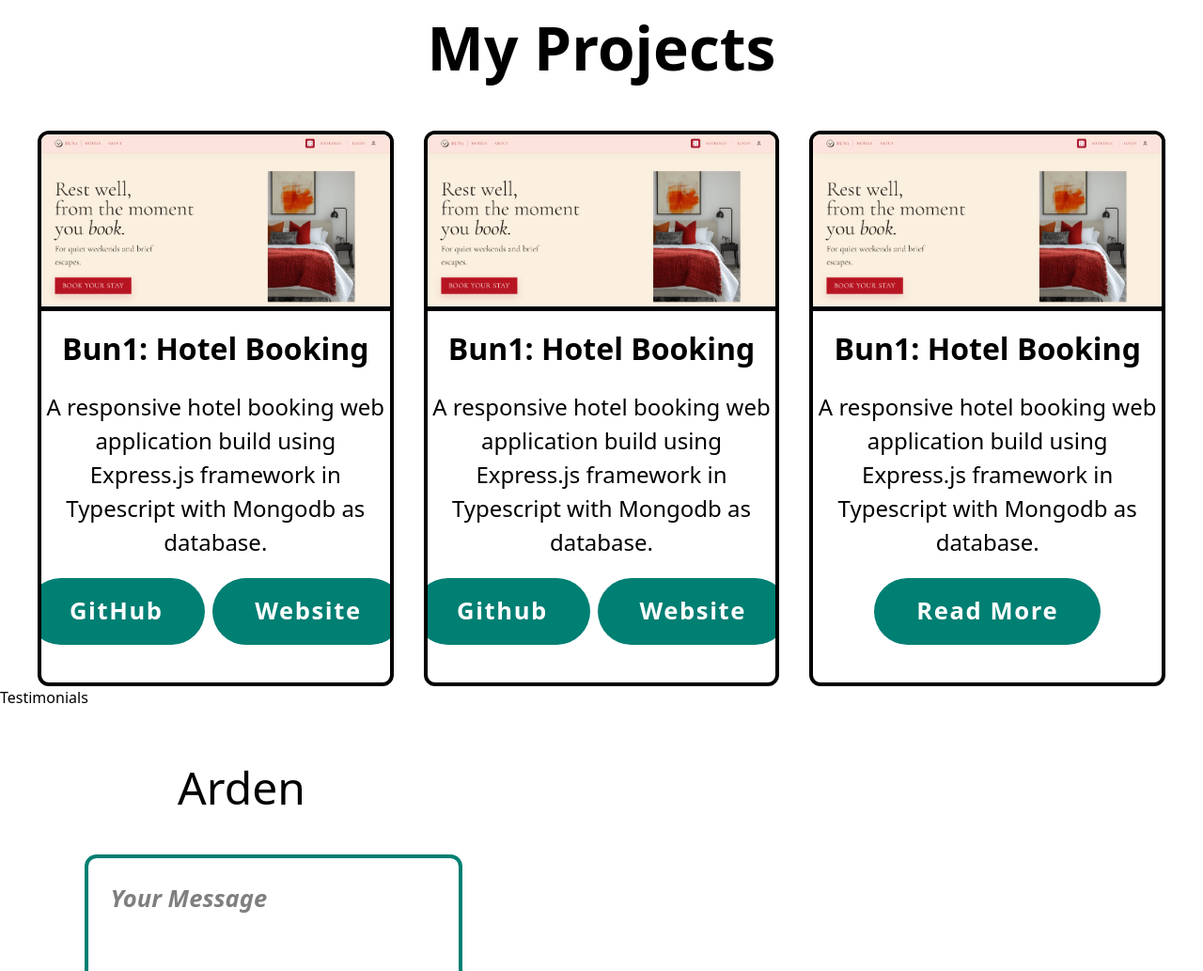
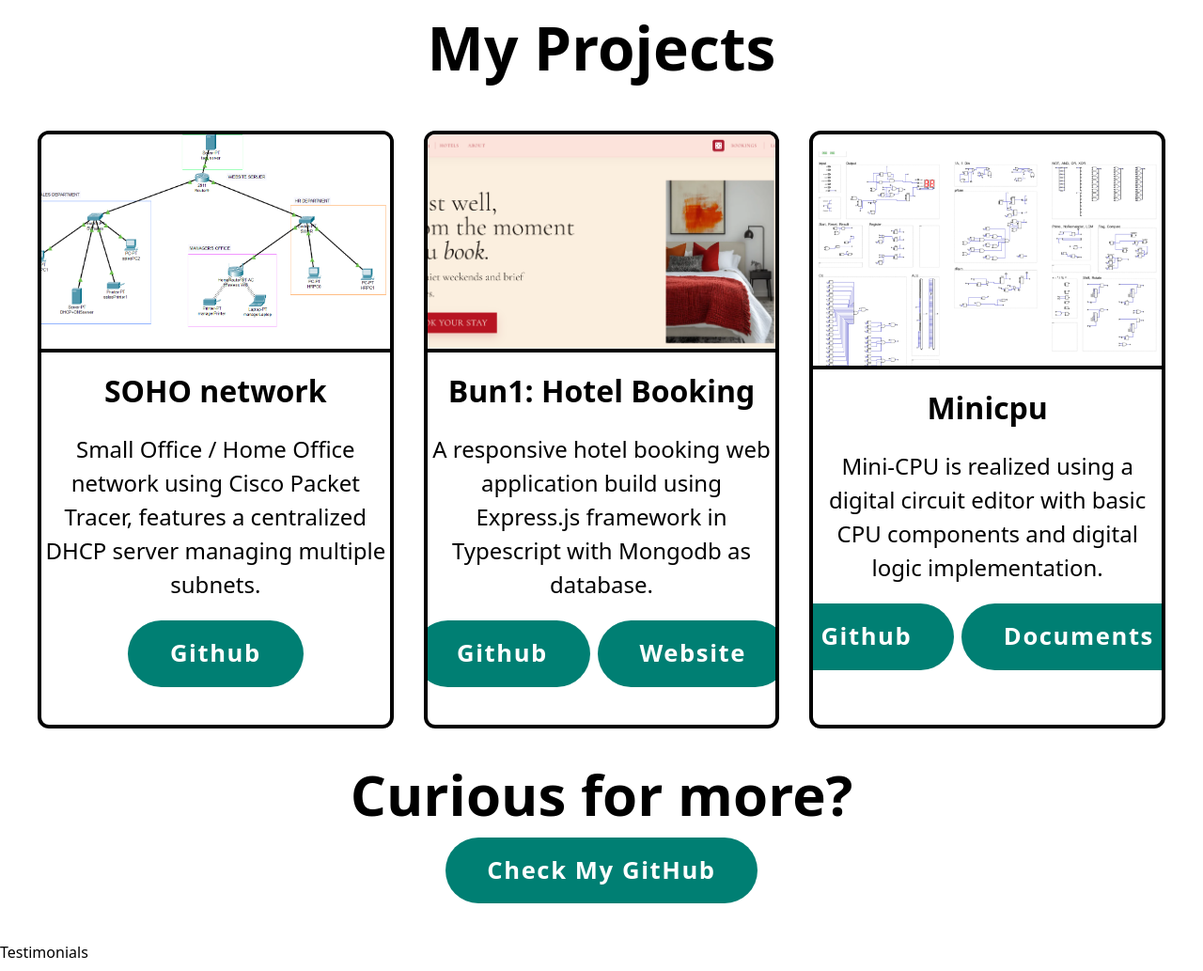
Before and after one commit to Boom21362/Web-Portfolio, a website: page index.html in a window 1280 px wide. Shown: the part 1767-2800 px from the top of the page at 94% size. Drawn offline with nearby package versions, Linux system fonts and the light colour scheme; a script that the page names is missing.

Commit message:
Updated projects session with tailwindcss

```diff
--- a/index.html
+++ b/index.html
@@ -50,7 +50,7 @@
     </header>
      <section id="home" class="min-h-screen pt-[100px] md:pt-0 md:flex pb-10 md:pb-0 items-center justify-center gap-16 px-[5%] bg-white">
 
-    <a href="https://shorturl.at/Y1uH4">
+    <a href="https://shorturl.at/Y1uH4" target="_blank">
     <img src="img/IMG_4295.JPG" alt="Profile Image"
          class="w-[50vw] md:w-[25vw] rounded-full shadow-[0_0_25px_#007f73] cursor-help animate-[floatImage_4s_ease-in-out_infinite] mx-auto md:mr-16 mb-8 transition-all duration-400 ease-out hover:shadow-[0_0_25px_#007f73,0_0_35px_#007f73,0_0_45px_#007f73]">
     </a>
@@ -68,9 +68,18 @@
             <a href="mailto:napatput31@hotmail.com" class="transition-all duration-300 hover:scale-110 hover:bg-transparent"><img src="img/mail.png" alt="Mail" class="w-[43px] md:w-[62px] h-[42px] md:h-[60px]"></a>
         </div>
 
-        <a href="#" class="self-start bg-[#007f73] text-white px-6 py-3 md:py-5 md:px-8 rounded-full font-bold text-md md:text-3xl shadow-none transition-all duration-300 hover:shadow-[0_0_1.6rem_#007f73]" download="img/napatPutsornResume.pdf">Download CV</a>
+        <a href="#" class="self-start bg-[#007f73] text-white px-6 py-3 md:py-3 md:px-6 rounded-full font-bold text-md md:text-xl shadow-none transition-all duration-300 hover:shadow-[0_0_1.6rem_#007f73]" download="img/napatPutsornResume.pdf">Download CV</a>
     </div>
 
+    <div class="hidden md:block flex-col items-center justify-center m-0">
+
+    <div class="h-[330px] overflow-hidden" data-iframe-width="300" data-iframe-height="330" data-share-badge-id="d2b1b7d8-b2cb-4954-aa46-8d95063c5a57" data-share-badge-host="https://www.credly.com"></div>
+    <script type="text/javascript" async src="//cdn.credly.com/assets/utilities/embed.js"></script>
+
+    <div class="h-[330px] overflow-hidden" data-iframe-width="300" data-iframe-height="330" data-share-badge-id="4c33ec41-c319-4207-a5e9-61176a70ecb4" data-share-badge-host="https://www.credly.com"></div>
+    <script type="text/javascript" async src="//cdn.credly.com/assets/utilities/embed.js"></script>
+
+    </div>
 </section>
 
             <section class="md:flex items-center justify-center gap-[3rem] bg-[#d5fdf9] min-h-screen py-2 px-[5%]" id="about">
@@ -81,42 +90,48 @@
                 </div>
 
                 <div class="about-img">
-                    <img src="img\ece-hero-research_400x500.jpg" alt="About Image" class="w-[50vw] md:w-[25vw] h-90 rounded shadow-[0_0_25px_#007f73] cursor-help md:animate-[floatImage_4s_ease-in-out_infinite] md:mr-16 mb-8 transition-all duration-400 ease-out hover:shadow-[0_0_25px_#007f73,0_0_35px_#007f73,0_0_45px_#007f73]">
+                    <img src="img/ece-hero-research_400x500.jpg" alt="About Image" class="w-[50vw] md:w-[25vw] h-90 rounded shadow-[0_0_25px_#007f73] cursor-help md:animate-[floatImage_4s_ease-in-out_infinite] md:mr-16 mb-8 transition-all duration-400 ease-out hover:shadow-[0_0_25px_#007f73,0_0_35px_#007f73,0_0_45px_#007f73]">
                 </div>
             </section>
 
             <section class="min-h-screen pt-[100px] pb-10 md:pb-0 items-center justify-center bg-white" id="project">
                 <h2 class="text-[2rem] md:text-[4rem] font-bold text-center pb-10">My <span>Projects</span></h2>
 
-    <div class="items-center justify-center grid grid-cols-1 md:grid-cols-3 flex-wrap gap-8 mx-10">
+    <div class="grid grid-cols-1 md:grid-cols-3 gap-8 mx-10 items-stretch">
 
-    <div class="flex-1 basis-[30rem] bg-[--color-snd-bg-color] pb-10 sm-block rounded-xl text-center place-content-center overflow-hidden border-[0.3rem] border-[--bg-color] transition-all duration-300 ease-out hover:border-[--main-color] hover:scale-[1.02]">
-        <img src="img\projectBun1remake.png" alt="Project Hotel Booking Bun1remake" class="max-w-full w-full mx-auto border-b-5">
-        <h3 class="text-[2rem] mx-auto font-bold mt-4">Bun1: Hotel Booking</h3>
-        <p class="text-[1.5em] my-5 max-w-[400px] mx-auto ">A responsive hotel booking web application build using Express.js framework in Typescript with Mongodb as database.</p>
+   <div class="flex-1 basis-[30rem] pb-10 block rounded-xl text-center overflow-hidden border-[0.3rem] border-[--bg-color] transition-all duration-300 ease-out hover:border-[--main-color] hover:scale-[1.02]">
+        <img src="img/SOHOnetwork.png" alt="Project SOHO network" class="block w-full h-auto aspect-[16/10] object-cover mx-auto border-b-4">
+        <h3 class="text-lg md:text-[2rem] mx-auto font-bold mt-4">SOHO network </h3>
+        <p class="text-base md:text-[1.5em] my-5 max-w-[400px] mx-auto ">Small Office / Home Office network using Cisco Packet Tracer, features a centralized DHCP server managing multiple subnets.</p>
         <div class="flex mx-2 items-center gap-2 justify-center ">
-            <a href="" class="btn inline-block bg-[#007f73] text-white px-[2.8rem] py-[1rem] rounded-[4rem] font-semibold text-[1.6rem] tracking-[0.1rem] transition-all duration-300 hover:shadow-[0_0_1.6rem_#007f73]">GitHub</a>
-            <a href="" class="btn inline-block bg-[#007f73] text-white px-[2.8rem] py-[1rem] rounded-[4rem] font-semibold text-[1.6rem] tracking-[0.1rem] transition-all duration-300 hover:shadow-[0_0_1.6rem_#007f73]">Website</a>
+            <a href="https://github.com/Boom21362/SOHOnetwork" target="_blank" class="inline-block bg-[#007f73] text-white px-4 py-2 md:px-[2.8rem] md:py-[1rem] rounded-[4rem] font-semibold text-md md:text-[1.6rem] tracking-[0.1rem] transition-all duration-300 hover:shadow-[0_0_1.6rem_#007f73]">Github</a>
         </div>
     </div>
 
-    <div class="flex-1 basis-[30rem] bg-[--snd-bg-color] pb-10 sm-block rounded-xl text-center place-content-center overflow-hidden border-[0.3rem] border-[--bg-color] transition-all duration-300 ease-out hover:border-[--main-color] hover:scale-[1.02]">
-        <img src="img\projectBun1remake.png" alt="Project Hotel Booking Bun1remake" class="max-w-full w-full mx-auto border-b-5">
-        <h3 class="text-[2rem] mx-auto font-bold mt-4">Bun1: Hotel Booking</h3>
-        <p class="text-[1.5em] my-5 max-w-[400px] mx-auto ">A responsive hotel booking web application build using Express.js framework in Typescript with Mongodb as database.</p>
+    <div class="flex-1 basis-[30rem] pb-10 block rounded-xl text-center overflow-hidden border-[0.3rem] border-[--bg-color] transition-all duration-300 ease-out hover:border-[--main-color] hover:scale-[1.02]">
+        <img src="img/projectBun1remake.png" alt="Project Hotel Booking Bun1remake" class="block w-full h-auto aspect-[16/10] object-cover mx-auto border-b-4">
+        <h3 class="text-lg md:text-[2rem] mx-auto font-bold mt-4">Bun1: Hotel Booking</h3>
+        <p class="text-base md:text-[1.5em] my-5 max-w-[400px] mx-auto ">A responsive hotel booking web application build using Express.js framework in Typescript with Mongodb as database.</p>
         <div class="flex mx-2 items-center gap-2 justify-center ">
-            <a href="" class="btn inline-block bg-[#007f73] text-white px-[2.8rem] py-[1rem] rounded-[4rem] font-semibold text-[1.6rem] tracking-[0.1rem] transition-all duration-300 hover:shadow-[0_0_1.6rem_#007f73]">Github</a>
-            <a href="" class="btn inline-block bg-[#007f73] text-white px-[2.8rem] py-[1rem] rounded-[4rem] font-semibold text-[1.6rem] tracking-[0.1rem] transition-all duration-300 hover:shadow-[0_0_1.6rem_#007f73]">Website</a>
+            <a href="https://github.com/Boom21362/se-project-fe-68-2-bun1remake" target="_blank" class="inline-block bg-[#007f73] text-white px-4 py-2 md:px-[2.8rem] md:py-[1rem] rounded-[4rem] font-semibold text-md md:text-[1.6rem] tracking-[0.1rem] transition-all duration-300 hover:shadow-[0_0_1.6rem_#007f73]">Github</a>
+            <a href="https://se-project-fe-68-2-bun1remake-rho.vercel.app/" target="_blank" class="bg-[#007f73] text-white px-4 py-2 md:px-[2.8rem] md:py-[1rem] rounded-[4rem] font-semibold text-md md:text-[1.6rem] tracking-[0.1rem] transition-all duration-300 hover:shadow-[0_0_1.6rem_#007f73]">Website</a>
         </div>
     </div>
 
-    <div class="flex-1 basis-[30rem] bg-[--snd-bg-color] pb-10 sm-block rounded-xl text-center place-content-center overflow-hidden border-[0.3rem] border-[--bg-color] transition-all duration-300 ease-out hover:border-[--main-color] hover:scale-[1.02]">
-        <img src="img\projectBun1remake.png" alt="Project Hotel Booking Bun1remake" class="max-w-full w-full mx-auto border-b-5">
-        <h3 class="text-[2rem] mx-auto font-bold mt-4">Bun1: Hotel Booking</h3>
-        <p class="text-[1.5em] my-5 max-w-[400px] mx-auto ">A responsive hotel booking web application build using Express.js framework in Typescript with Mongodb as database.</p>
+    <div class="flex-1 basis-[30rem] pb-10 block rounded-xl text-center place-content-center overflow-hidden border-[0.3rem] border-[--bg-color] transition-all duration-300 ease-out hover:border-[--main-color] hover:scale-[1.02]">
+        <img src="img/minicpu.png" alt="Project minicpu in digital Software" class="max-w-full aspect-[16/10] object-cover w-full mx-auto border-b-4">
+        <h3 class="text-lg md:text-[2rem] mx-auto font-bold mt-4">Minicpu</h3>
+        <p class="text-base md:text-[1.5em] my-5 max-w-[400px] mx-auto ">Mini-CPU is realized using a digital circuit editor with basic CPU components and digital logic implementation.</p>
         <div class="flex mx-2 items-center gap-2 justify-center ">
-            <a href="" class="btn inline-block bg-[#007f73] text-white px-[2.8rem] py-[1rem] rounded-[4rem] font-semibold text-[1.6rem] tracking-[0.1rem] transition-all duration-300 hover:shadow-[0_0_1.6rem_#007f73]">Read More</a>
+            <a href="https://github.com/Boom21362/DCC2025_minicpu" target="_blank" class="inline-block bg-[#007f73] text-white px-4 py-2 md:px-[2.8rem] md:py-[1rem] rounded-[4rem] font-semibold text-md md:text-[1.6rem] tracking-[0.1rem] transition-all duration-300 hover:shadow-[0_0_1.6rem_#007f73]">Github</a>
+            <a href="https://github.com/Boom21362/DCC2025_minicpu/blob/main/project/Technical%20Sheet.pdf" target="_blank" class="bg-[#007f73] text-white px-4 py-2 md:px-[2.8rem] md:py-[1rem] rounded-[4rem] font-semibold text-md md:text-[1.6rem] tracking-[0.1rem] transition-all duration-300 hover:shadow-[0_0_1.6rem_#007f73]">Documents</a>
+        </div>
     </div>
+    </div>
+    <div class="flex flex-col items-center py-10">
+        <span class="text-2xl md:text-6xl font-bold pb-4">Curious for more?</span>
+        <a href="https://github.com/Boom21362" target="_blank" class="bg-[#007f73] text-white px-4 py-2 md:px-[2.8rem] md:py-[1rem] rounded-[4rem] font-semibold text-md md:text-[1.6rem] tracking-[0.1rem] transition-all duration-300 hover:shadow-[0_0_1.6rem_#007f73]">Check My GitHub</a>
+        </div>
     </div>
             </section>
 
```
Also changed, not shown: img/SOHOnetwork.png (added), img/minicpu.png (added).
